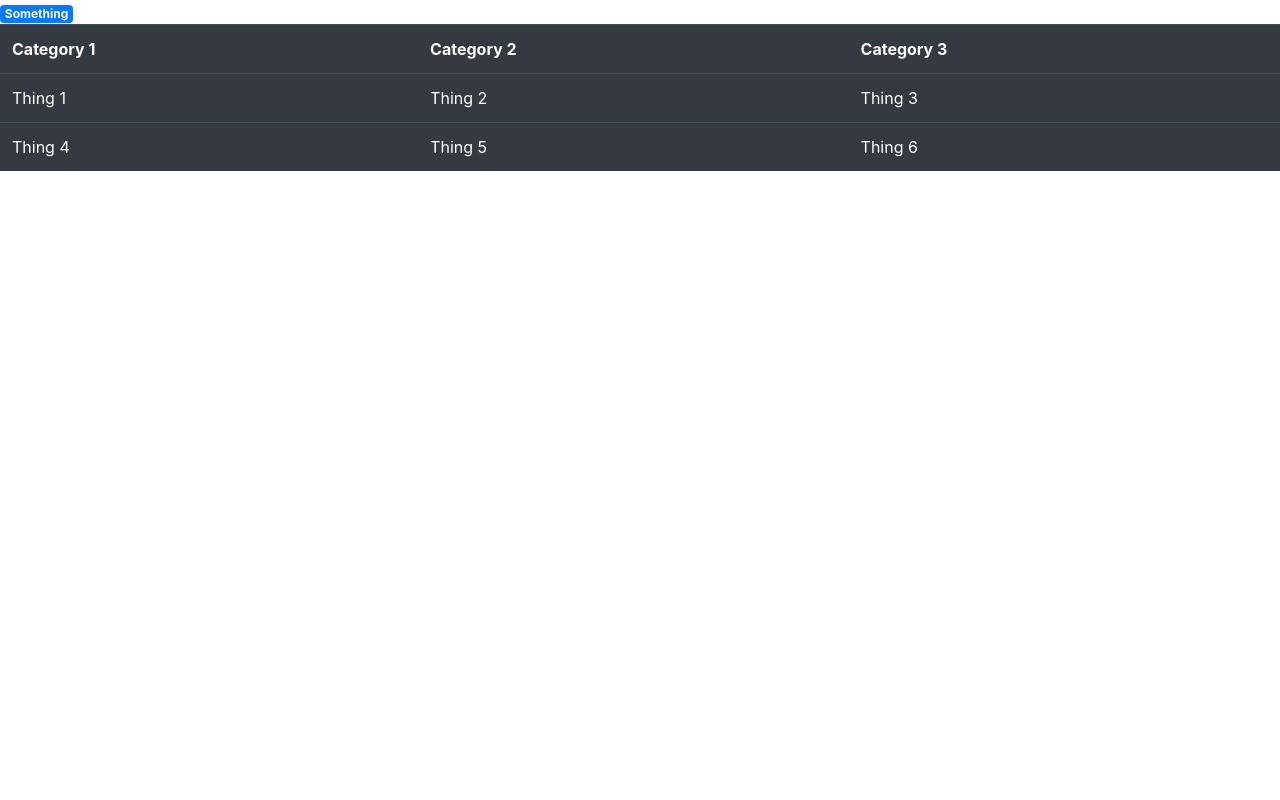
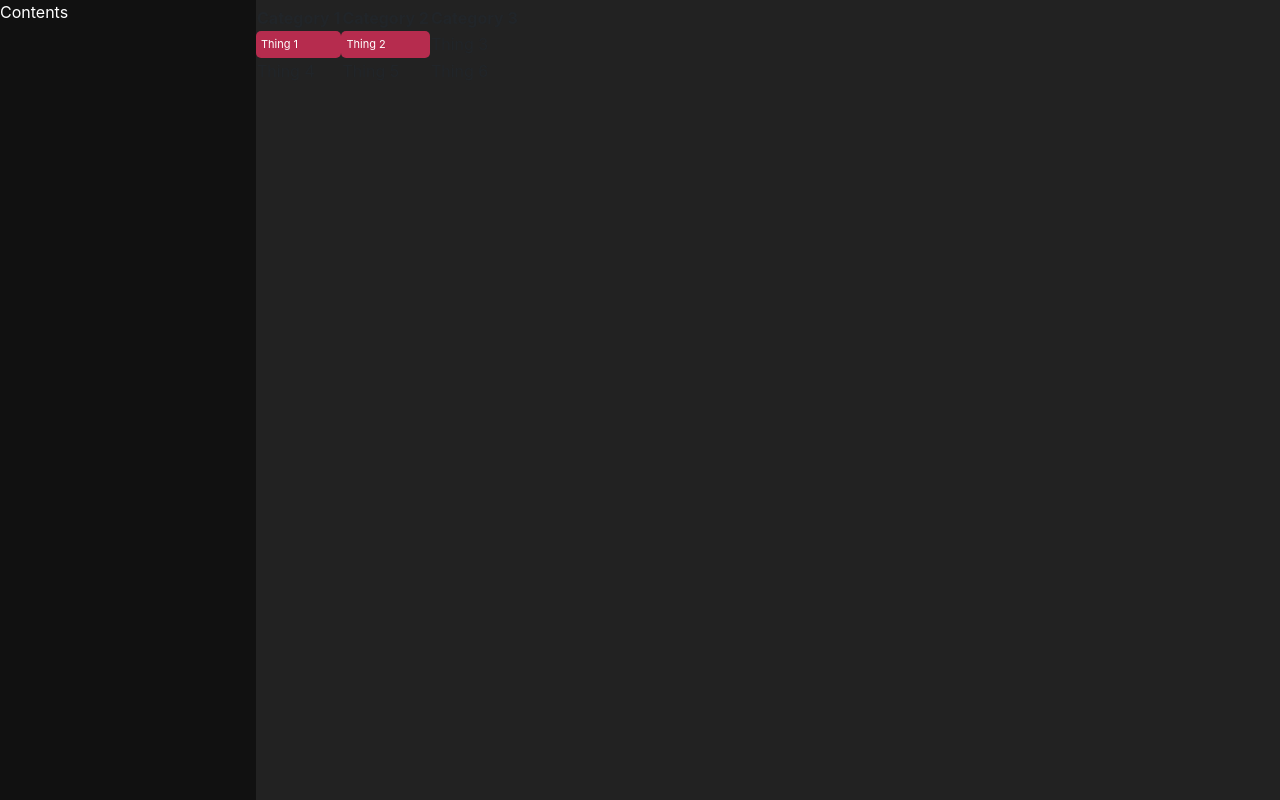
Before and after one commit to ASiracusa/scheduler, a React (Create React App) app in the folder scheduler/: page / in a window 1280 px wide. Built offline with nearby package versions, Linux system fonts and the light colour scheme.

Commit message:
Modified Positioning

```diff
--- a/scheduler/src/App.js
+++ b/scheduler/src/App.js
@@ -6,17 +6,18 @@ class App extends Component {
   render() {
     return (
       <React.Fragment>
-        <div>
-          <span className="badge badge-primary">Something</span>
-          <table class="table table-dark">
+        <body className="page-setup">
+          <nav className="sidebar-shell">Contents</nav>
+
+          <table className="calendar">
             <tr>
               <th>Category 1</th>
               <th>Category 2</th>
               <th>Category 3</th>
             </tr>
             <tr>
-              <td>Thing 1</td>
-              <td>Thing 2</td>
+              <td className="red-box">Thing 1</td>
+              <td className="red-box">Thing 2</td>
               <td>Thing 3</td>
             </tr>
             <tr>
@@ -25,7 +26,7 @@ class App extends Component {
               <td>Thing 6</td>
             </tr>
           </table>
-        </div>
+        </body>
       </React.Fragment>
     );
   }
--- a/scheduler/src/index.css
+++ b/scheduler/src/index.css
@@ -1,13 +1,44 @@
 body {
   margin: 0;
-  font-family: -apple-system, BlinkMacSystemFont, 'Segoe UI', 'Roboto', 'Oxygen',
-    'Ubuntu', 'Cantarell', 'Fira Sans', 'Droid Sans', 'Helvetica Neue',
+  font-family: -apple-system, BlinkMacSystemFont, "Segoe UI", "Roboto", "Oxygen",
+    "Ubuntu", "Cantarell", "Fira Sans", "Droid Sans", "Helvetica Neue",
     sans-serif;
   -webkit-font-smoothing: antialiased;
   -moz-osx-font-smoothing: grayscale;
 }
 
 code {
-  font-family: source-code-pro, Menlo, Monaco, Consolas, 'Courier New',
+  font-family: source-code-pro, Menlo, Monaco, Consolas, "Courier New",
     monospace;
 }
+
+.red-box {
+  background: #b62c4e;
+  white-space: pre-line;
+  border-radius: 5px;
+  color: #ffffff;
+  font-size: 11px;
+  padding: 5px;
+  margin: 5px;
+  text-align: left;
+}
+
+.calendar {
+  padding: 5px;
+  margin: 5px;
+}
+
+.sidebar-shell {
+  width: 20%;
+  height: 100%;
+  float: left;
+  background-color: #111111;
+  color: #ffffff;
+}
+
+.page-setup {
+  width: 100%;
+  height: 100%;
+  position: absolute;
+  background-color: #222222;
+}
```
